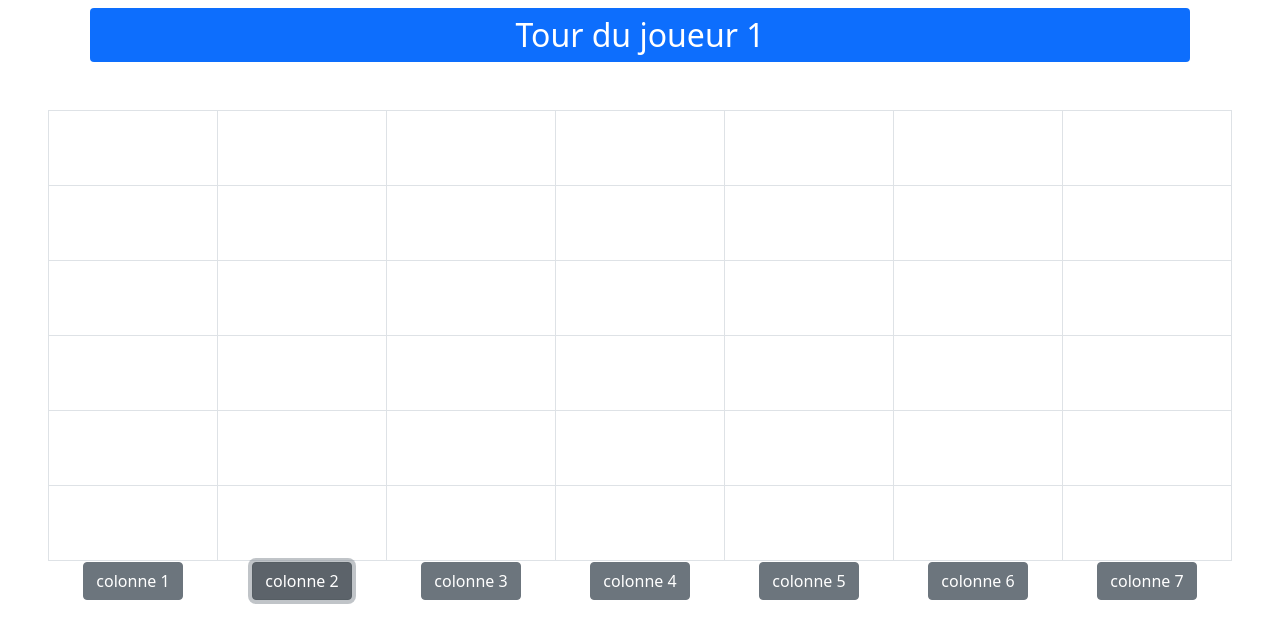
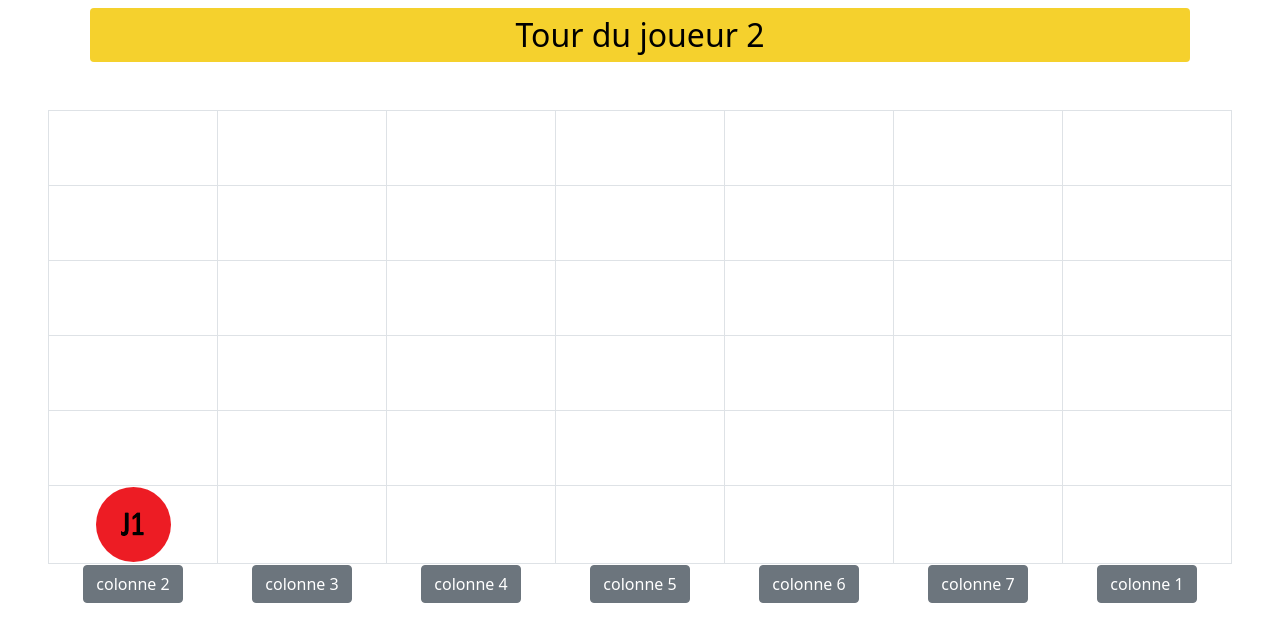
Before and after one commit to cedribassin/JeuxJs, a website: page puissance4.html in a window 1280 px wide. Both pictures are taken after a click on the button "colonne 2". Drawn offline with nearby package versions, Linux system fonts and the light colour scheme.

Commit message:
Possibilité de jouer au puissance 4 dans l'interface graphique et de finir une partie en mode joueur contre joueur

```diff
--- a/jeux.mjs
+++ b/jeux.mjs
@@ -48,19 +48,28 @@ const jeux = {
       for (let j = 0; j < this.nbColonne; j++) {
         grid +=
           "<td class='border text-center' style='width:75px; height:75px'>";
+          if(this.puissance4[i][j]===0){
+            grid+="";
+          } else if(this.puissance4[i][j]===1){
+            grid+="<img class='rounded-circle' style='width:75px; height:75px' src='./images/j1.png'/>";
+          } else if(this.puissance4[i][j]===2){
+            grid+="<img class='rounded-circle' style='width:75px; height:75px' src='./images/j2.png'/>";
+          }
+
+
         grid += "</td>";
       }
       grid += "</tr>"; //On ferme la ligne dans le for
       //On rajoute des boutons
     }
     grid += "<tr>";
-      grid += "<td><button type='button' class='btn btn-secondary'>colonne 1</button></td>";
-      grid += "<td><button type='button' class='btn btn-secondary'>colonne 2</button></td>";
-      grid += "<td><button type='button' class='btn btn-secondary'>colonne 3</button></td>";
-      grid += "<td><button type='button' class='btn btn-secondary'>colonne 4</button></td>";
-      grid += "<td><button type='button' class='btn btn-secondary'>colonne 5</button></td>";
-      grid += "<td><button type='button' class='btn btn-secondary'>colonne 6</button></td>";
-      grid += "<td><button type='button' class='btn btn-secondary'>colonne 7</button></td>";
+      grid += "<td><button type='button' class='btn btn-secondary' onClick='jouerCase(1)'>colonne 2</button></td>";
+      grid += "<td><button type='button' class='btn btn-secondary' onClick='jouerCase(2)'>colonne 3</button></td>";
+      grid += "<td><button type='button' class='btn btn-secondary' onClick='jouerCase(3)'>colonne 4</button></td>";
+      grid += "<td><button type='button' class='btn btn-secondary' onClick='jouerCase(4)'>colonne 5</button></td>";
+      grid += "<td><button type='button' class='btn btn-secondary' onClick='jouerCase(5)'>colonne 6</button></td>";
+      grid += "<td><button type='button' class='btn btn-secondary' onClick='jouerCase(6)'>colonne 7</button></td>";
+      grid += "<td><button type='button' class='btn btn-secondary' onClick='jouerCase(7)'>colonne 1</button></td>";
     grid += "</tr>";
     grid += "</table>";
     jeu.innerHTML = grid;
--- a/main.mjs
+++ b/main.mjs
@@ -1,11 +1,41 @@
 
-/**
- * Fonction qui permet à un joueur de jouer une case, elle retourne true si le joueur a gagné
- * @param {Number} joueur indique s'il s'agit du joueur 1 ou 2
- * @returns
- */
-/* const jouerCase = (joueur) => {
-  let colonne = -1;
+let joueurCourant = 1;
+const tour = document.querySelector("#tour");
+let finJeu = false;
+const alert = document.querySelector(".alert");
+
+const gestionFinPartie = (joueur) => {
+  finJeu=true;
+  alert.innerHTML=`Fin de la partie, félicitation joueur ${joueur}`;
+  alert.classList.remove("d-none");
+}
+
+const jouerCase = (colonne) => {
+  if(!finJeu){
+    //On récupère la ligne
+    ligneVide = jeux.retournerLigneCaseVideDeColonne(colonne);
+    //La condition permet d'arrêter d'empiler un jeton dans une colonne pleine
+    if(ligneVide !== -1){
+      jeux.jouerEmplacement(joueurCourant, ligneVide, colonne);
+      jeux.afficherPuissance4();
+      if(jeux.verificationFinPartie(joueurCourant)){
+        gestionFinPartie(joueurCourant);
+      }
+      if(joueurCourant===1){
+        joueurCourant=2;
+        tour.textContent="Tour du joueur 2";
+        tour.style.backgroundColor="#F5D12D";
+        tour.style.color="black";
+
+      } else {
+        joueurCourant=1;
+        tour.textContent="Tour du joueur 1";
+        tour.style.backgroundColor="#F5392D";
+        tour.style.color="black";
+      }
+    }
+  }
+  /*  let colonne = -1;
   let ligneVide = -1;
   while (ligneVide === -1 || colonne <= 0 || colonne > 7) {
     console.log("Choisir une colonne qui à un emplacement vide");
@@ -14,9 +44,9 @@
   }
   jeux.jouerEmplacement(joueur, ligneVide, colonne);
   jeux.afficherPuissance4();
-  return jeux.verificationFinPartie(joueur);
+  return jeux.verificationFinPartie(joueur); */
 };
- */
+
 
 jeux.initialisation();
 jeux.afficherPuissance4();
--- a/puissance4.html
+++ b/puissance4.html
@@ -12,7 +12,8 @@
 
 <body>
     <div class="container">
-        <h2 class="bg-primary text-white text-center  rounded m-2 p-2">Tour du joueur 1</h2>
+        <h2 class="text-center  rounded m-2 p-2" id="tour"></h2>
+        <div class="alert alert-success d-none" role="alert"></div>
 
     </div>
     <div id="jeu" class="row justify-content-center m-5">
```
Also changed, not shown: images/j1.png (added), images/j2.png (added).
